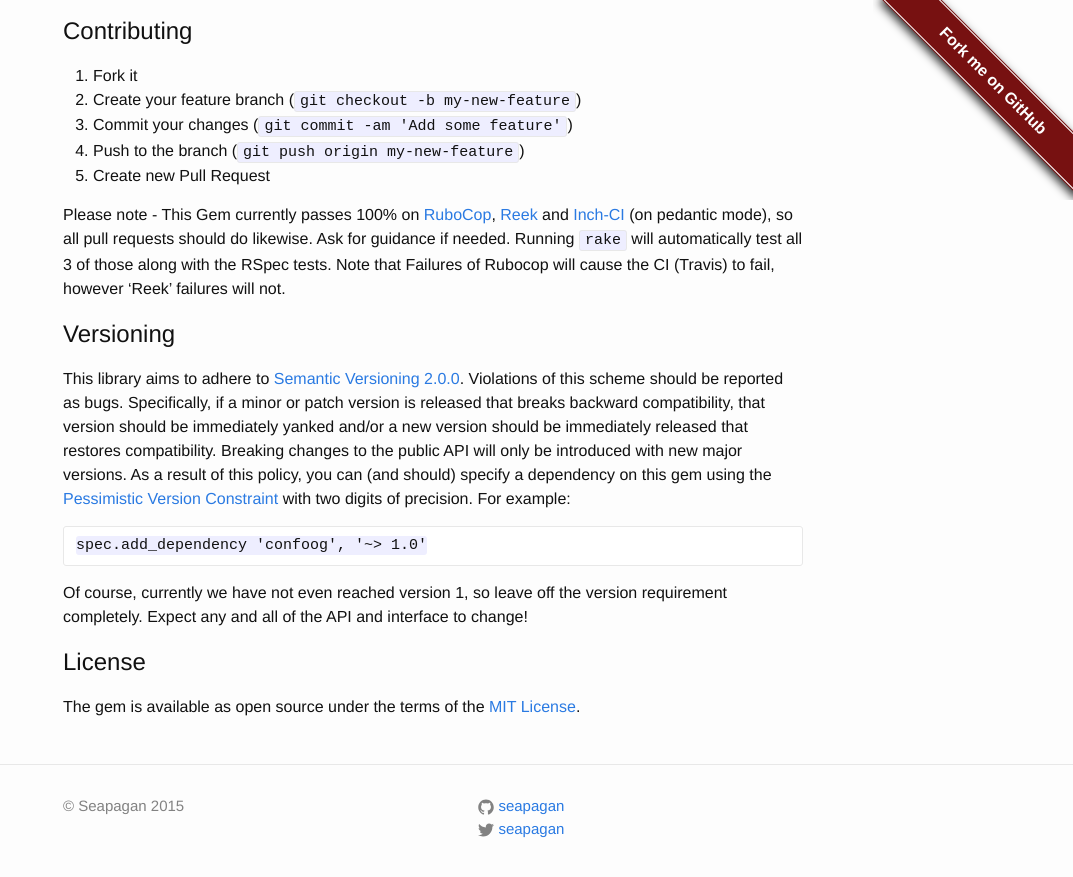
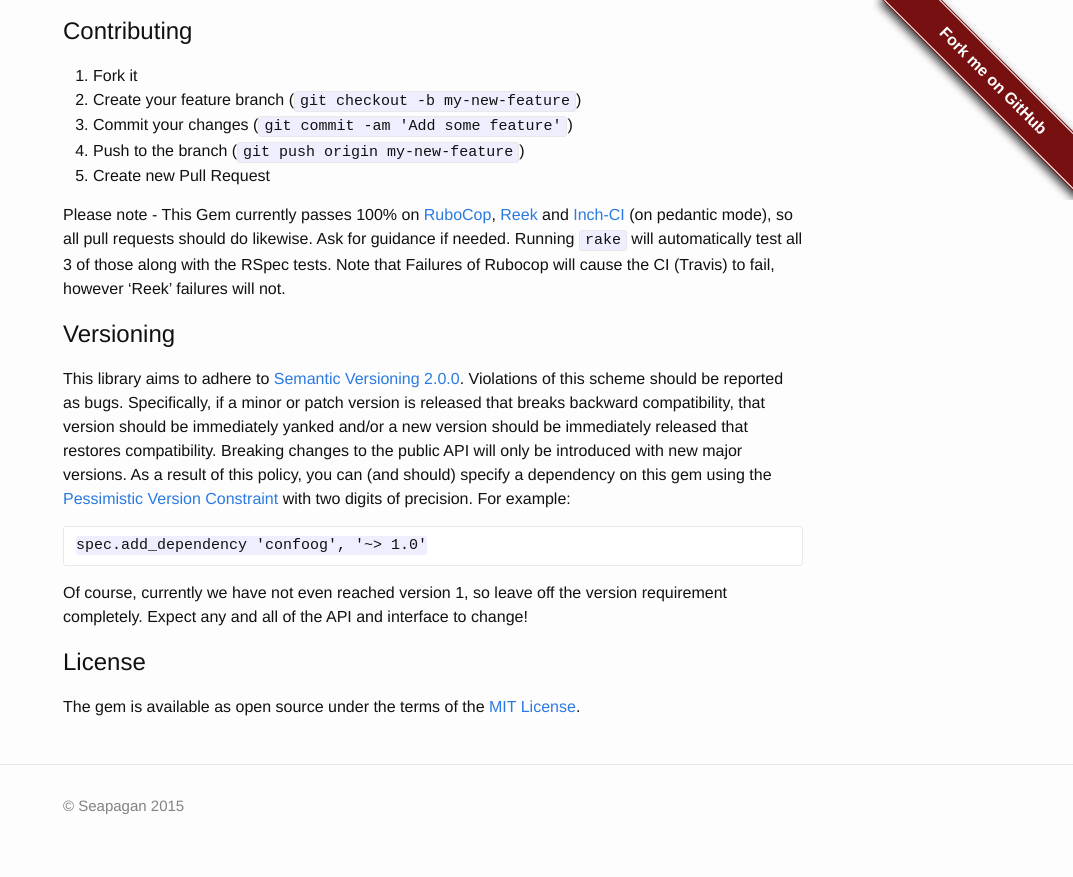
Before and after one commit to seapagan/confoog, a Jekyll site: the page built from index.md, in a window 1280 px wide and 900 px high, scrolled down 3312 px. Shown: the top 877 px of the window, without its empty margins (207-1280 px from the left). Built offline with Jekyll 4.4.1, drawn with Linux system fonts in a browser that asks for light colours.

Commit message:
Remove social media buttons from footer
Signed-off-by: Seapagan <seapagan@gmail.com>

```diff
--- a/_includes/footer.html
+++ b/_includes/footer.html
@@ -8,44 +8,6 @@
           &copy; Seapagan 2015
         </ul>
       </div>
-
-      <div class="footer-col  footer-col-2">
-      </div>
-
-      <div class="footer-col  footer-col-3">
-        <ul class="social-media-list">
-          {% if site.github_username %}
-          <li>
-            <a href="https://github.com/{{ site.github_username }}">
-              <span class="icon  icon--github">
-                <svg viewBox="0 0 16 16">
-                  <path fill="#828282" d="M7.999,0.431c-4.285,0-7.76,3.474-7.76,7.761 c0,3.428,2.223,6.337,5.307,7.363c0.388,0.071,0.53-0.168,0.53-0.374c0-0.184-0.007-0.672-0.01-1.32 c-2.159,0.469-2.614-1.04-2.614-1.04c-0.353-0.896-0.862-1.135-0.862-1.135c-0.705-0.481,0.053-0.472,0.053-0.472 c0.779,0.055,1.189,0.8,1.189,0.8c0.692,1.186,1.816,0.843,2.258,0.645c0.071-0.502,0.271-0.843,0.493-1.037 C4.86,11.425,3.049,10.76,3.049,7.786c0-0.847,0.302-1.54,0.799-2.082C3.768,5.507,3.501,4.718,3.924,3.65 c0,0,0.652-0.209,2.134,0.796C6.677,4.273,7.34,4.187,8,4.184c0.659,0.003,1.323,0.089,1.943,0.261 c1.482-1.004,2.132-0.796,2.132-0.796c0.423,1.068,0.157,1.857,0.077,2.054c0.497,0.542,0.798,1.235,0.798,2.082 c0,2.981-1.814,3.637-3.543,3.829c0.279,0.24,0.527,0.713,0.527,1.437c0,1.037-0.01,1.874-0.01,2.129 c0,0.208,0.14,0.449,0.534,0.373c3.081-1.028,5.302-3.935,5.302-7.362C15.76,3.906,12.285,0.431,7.999,0.431z"/>
-                </svg>
-              </span>
-
-              <span class="username">{{ site.github_username }}</span>
-            </a>
-          </li>
-          {% endif %}
-
-          {% if site.twitter_username %}
-          <li>
-            <a href="https://twitter.com/{{ site.twitter_username }}">
-              <span class="icon  icon--twitter">
-                <svg viewBox="0 0 16 16">
-                  <path fill="#828282" d="M15.969,3.058c-0.586,0.26-1.217,0.436-1.878,0.515c0.675-0.405,1.194-1.045,1.438-1.809
-                  c-0.632,0.375-1.332,0.647-2.076,0.793c-0.596-0.636-1.446-1.033-2.387-1.033c-1.806,0-3.27,1.464-3.27,3.27 c0,0.256,0.029,0.506,0.085,0.745C5.163,5.404,2.753,4.102,1.14,2.124C0.859,2.607,0.698,3.168,0.698,3.767 c0,1.134,0.577,2.135,1.455,2.722C1.616,6.472,1.112,6.325,0.671,6.08c0,0.014,0,0.027,0,0.041c0,1.584,1.127,2.906,2.623,3.206 C3.02,9.402,2.731,9.442,2.433,9.442c-0.211,0-0.416-0.021-0.615-0.059c0.416,1.299,1.624,2.245,3.055,2.271 c-1.119,0.877-2.529,1.4-4.061,1.4c-0.264,0-0.524-0.015-0.78-0.046c1.447,0.928,3.166,1.469,5.013,1.469 c6.015,0,9.304-4.983,9.304-9.304c0-0.142-0.003-0.283-0.009-0.423C14.976,4.29,15.531,3.714,15.969,3.058z"/>
-                </svg>
-              </span>
-
-              <span class="username">{{ site.twitter_username }}</span>
-            </a>
-          </li>
-          {% endif %}
-        </ul>
-      </div>
     </div>
-
   </div>
-
 </footer>
```
